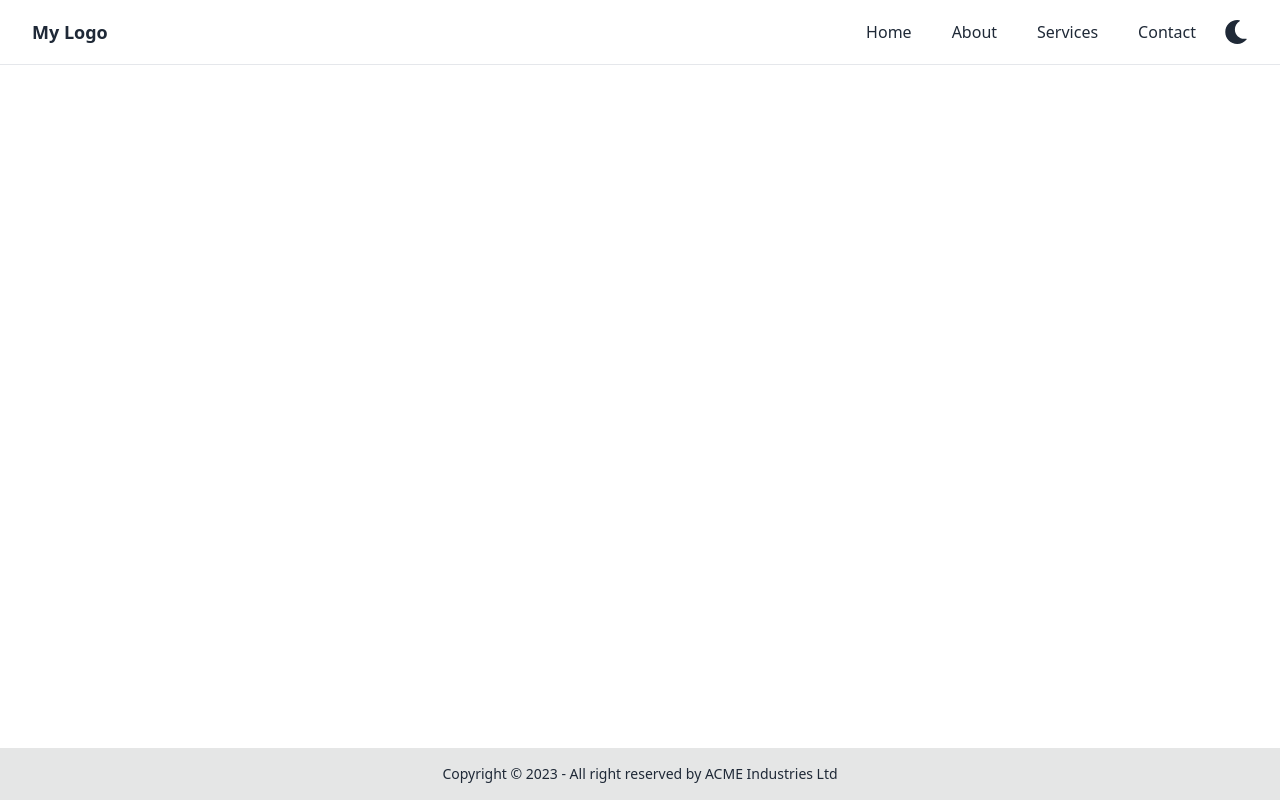
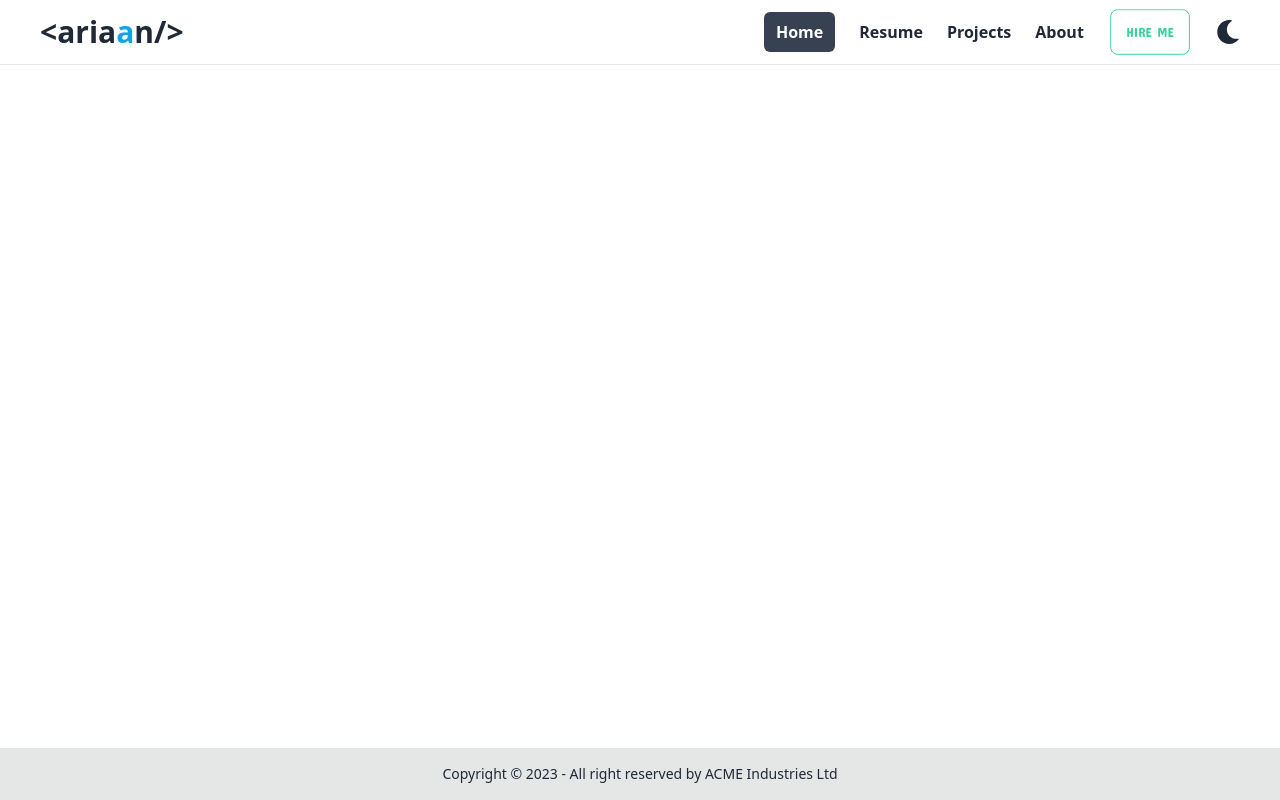
Before and after one commit to ariaanahmed/portfolio-website, a React (Vite) app: page / in a window 1280 px wide. Built offline with nearby package versions, Linux system fonts and the light colour scheme.

Commit message:
navbar added

```diff
--- a/index.html
+++ b/index.html
@@ -2,7 +2,7 @@
 <html lang="en">
   <head>
     <meta charset="UTF-8" />
-    <link rel="icon" type="image/svg+xml" href="" />
+    <link rel="icon" type="image/svg+xml" href="favicon.png" />
     <meta name="viewport" content="width=device-width, initial-scale=1.0" />
     <title>Portfolio</title>
   </head>
--- a/src/index.css
+++ b/src/index.css
@@ -1,7 +1,5 @@
+@import url('https://fonts.googleapis.com/css2?family=Concert+One&display=swap');
+
 @tailwind base;
 @tailwind components;
 @tailwind utilities;
-
-.custom-li {
-    @apply  hover:bg-gray-700 hover:text-white block px-3 py-2 rounded-md text-base font-medium ;
-}
--- /dev/null
+++ b/src/pages/About/About.jsx
@@ -0,0 +1,9 @@
+const About = () => {
+    return (
+        <div>
+            About
+        </div>
+    );
+};
+
+export default About;
--- /dev/null
+++ b/src/pages/Projects/Projects.jsx
@@ -0,0 +1,9 @@
+const Projects = () => {
+    return (
+        <div>
+            projects
+        </div>
+    );
+};
+
+export default Projects;
--- /dev/null
+++ b/src/pages/Resume/Resume.jsx
@@ -0,0 +1,9 @@
+const Resume = () => {
+    return (
+        <div>
+            resume
+        </div>
+    );
+};
+
+export default Resume;
--- a/src/pages/Shared/Navbar/Navbar.jsx
+++ b/src/pages/Shared/Navbar/Navbar.jsx
@@ -1,5 +1,6 @@
 import { useEffect, useState } from 'react';
 import { FaBars, FaMoon, FaSun } from 'react-icons/fa';
+import { Link, NavLink } from 'react-router-dom';
 
 const Navbar = () => {
     const [isMenuOpen, setMenuOpen] = useState(false);
@@ -24,24 +25,33 @@ const Navbar = () => {
     }
 
     const navOptions = <>
-        <a href="#" className="custom-li" > Home </a>
-        <a href="#" className="custom-li" > About </a>
-        <a href="#" className="custom-li" > Services </a>
-        <a href="#" className="custom-li" > Contact </a>
+        <NavLink to='/' className={({ isActive }) => isActive ? 'bg-gray-700 text-white block px-3 py-2 rounded-md text-base font-semibold capitalize' : 'fw-bold text-decoration-none font-semibold capitalize'}>Home</NavLink>
+
+        <NavLink to="/resume" className={({ isActive }) => isActive ? 'bg-gray-700 text-white block px-3 py-2 rounded-md text-base font-semibold capitalize' : 'fw-bold text-decoration-none font-semibold capitalize'}> resume</NavLink>
+
+        <NavLink to="/projects" className={({ isActive }) => isActive ? 'bg-gray-700 text-white block px-3 py-2 rounded-md text-base font-semibold capitalize' : 'fw-bold text-decoration-none font-semibold capitalize'}>projects</NavLink>
+
+        <NavLink to="/about" className={({ isActive }) => isActive ? 'bg-gray-700 text-white block px-3 py-2 rounded-md text-base font-semibold capitalize' : 'fw-bold text-decoration-none font-semibold capitalize'}>about</NavLink>
+
+        <Link to="/">
+            <button className="btn btn-outline btn-success text-black font-normal font-concertOne">
+                Hire me
+            </button>
+        </Link>
     </>
 
     return (
         <nav className='bg-blend-soft-light border-b'>
-            <div className="max-w-7xl mx-auto px-2 sm:px-6 lg:px-8">
+            <div className="mx-auto px-2 sm:px-6 lg:px-10">
                 <div className="relative flex items-center justify-between h-16">
                     <div className="flex items-center justify-between w-full">
                         <div className="flex-shrink-0">
-                            <a href="#" className="font-bold text-lg">
-                                My Logo
-                            </a>
+                            <Link to="/" className="font-bold lowercase text-3xl">
+                                {'<Aria'}<span className="text-sky-500 font-bold">a</span>n{'/>'}
+                            </Link>
                         </div>
                         <div className="hidden md:block">
-                            <div className="ml-10 flex space-x-4 items-center">
+                            <div className="ml-10 flex space-x-6 items-center">
                                 {navOptions}
                                 <label className="swap swap-rotate">
                                     <input type="checkbox" onChange={handleToggle} checked={theme === "light" ? false : true} />
@@ -57,7 +67,7 @@ const Navbar = () => {
                         <button
                             onClick={toggleMenu}
                             type="button"
-                            className="bg-gray-800 inline-flex items-center justify-center p-2 rounded-md text-gray-400 hover:text-white hover:bg-gray-700 focus:outline-none focus:ring-2 focus:ring-offset-2 focus:ring-offset-gray-800 focus:ring-white"
+                            className="bg-gray-50 inline-flex items-center justify-center p-2 rounded-md text-gray-400  hover:text-black focus:outline-none focus:ring-2 focus:ring-offset-2 focus:ring-offset-gray-800 focus:ring-white"
                             aria-controls="mobile-menu"
                             aria-expanded="false">
 
--- a/tailwind.config.js
+++ b/tailwind.config.js
@@ -6,6 +6,9 @@ export default {
   ],
   theme: {
     extend: {},
+    fontFamily: {
+       concertOne: ['Concert One', 'cursive'],
+    }
   },
   plugins: [require("daisyui")],
   daisyui: {
```
Also changed, not shown: src/Routes/Routes.jsx (+15 -0 lines), public/favicon.png (added).
